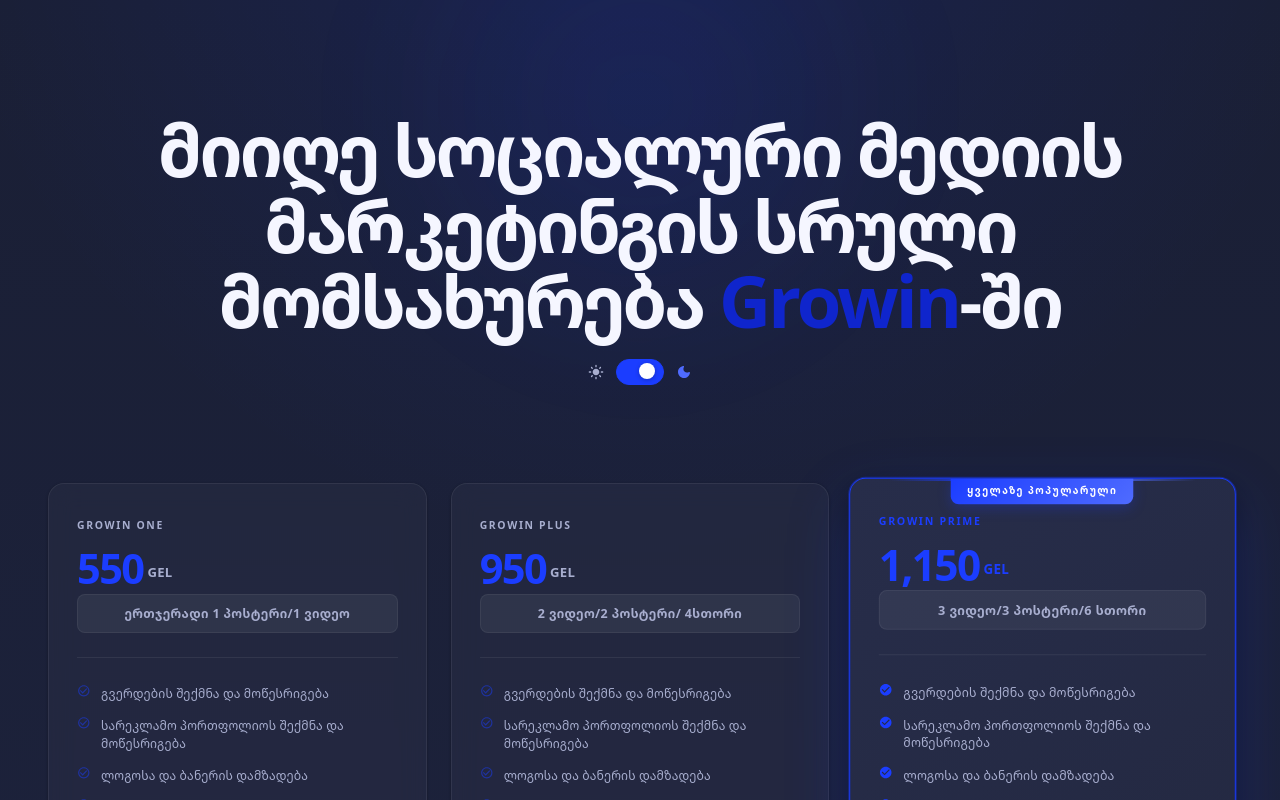
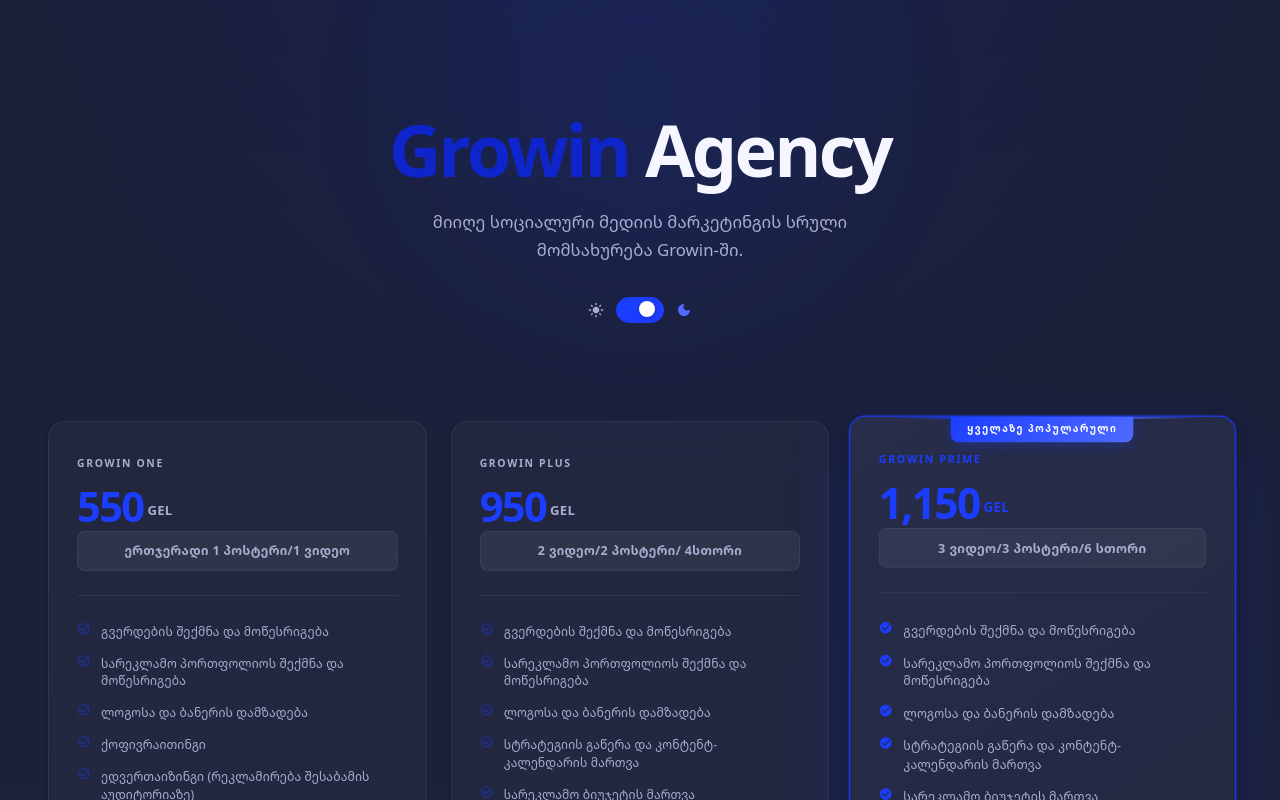
Before and after one commit to Konstantine-T/services-single-page, a React (Vite) app: page / in a window 1280 px wide. Shown: the top 800 px of the page. Built offline with nearby package versions, Linux system fonts and the light colour scheme.

Commit message:
changed primary text

```diff
--- a/src/components/PricingSection/PricingSection.tsx
+++ b/src/components/PricingSection/PricingSection.tsx
@@ -92,11 +92,10 @@
               },
             }}
           >
-            მიიღე სოციალური მედიის მარკეტინგის სრული მომსახურება <em>Growin</em>
-            -ში
+            <em>Growin</em> Agency
           </Typography>
 
-          {/* <Typography
+          <Typography
             variant="body1"
             sx={{
               color: theme.palette.text.secondary,
@@ -107,8 +106,8 @@
               mb: 4,
             }}
           >
-            some label
-          </Typography> */}
+            მიიღე სოციალური მედიის მარკეტინგის სრული მომსახურება Growin-ში.
+          </Typography>
 
           {/* Dark mode toggle */}
           <Box sx={{ display: "inline-flex", alignItems: "center", gap: 1.5 }}>
```
